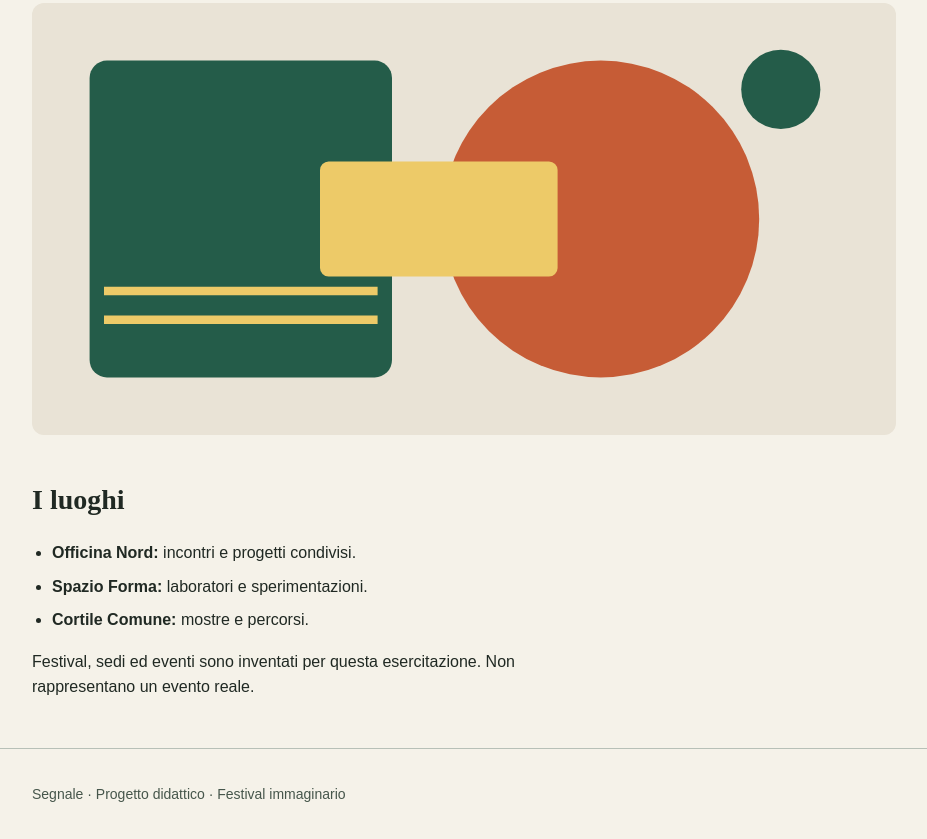
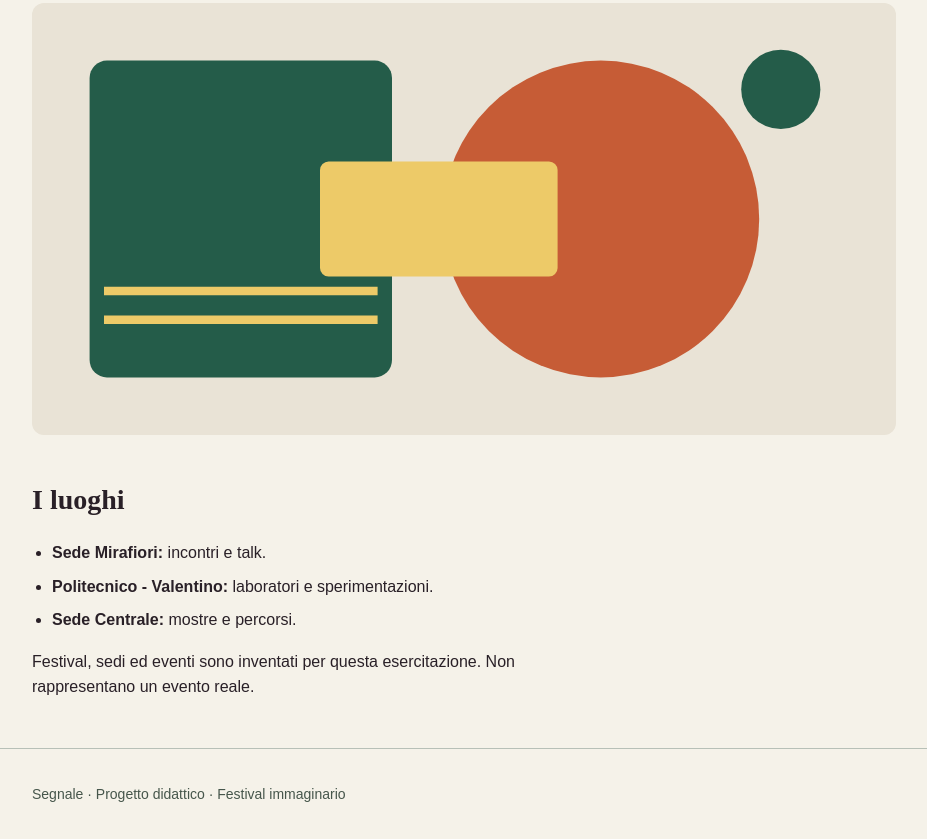
Before and after one commit to evattelapesca/festival-segnale, a plain HTML site: page index.html in a window 1280 px wide. Shown: the part 863-1702 px from the top of the page, without its empty margins (64-991 px from the left). Drawn offline with Linux system fonts and the light colour scheme.

Commit message:
inizio esercitazione 7

```diff
--- a/index.html
+++ b/index.html
@@ -40,9 +40,9 @@
     <section class="content-section" aria-labelledby="titolo-luoghi">
       <h2 id="titolo-luoghi">I luoghi</h2>
       <ul class="venues">
-        <li><strong>Officina Nord:</strong> incontri e progetti condivisi.</li>
-        <li><strong>Spazio Forma:</strong> laboratori e sperimentazioni.</li>
-        <li><strong>Cortile Comune:</strong> mostre e percorsi.</li>
+        <li><strong>Sede Mirafiori:</strong> incontri e talk.</li>
+        <li><strong>Politecnico - Valentino:</strong> laboratori e sperimentazioni.</li>
+        <li><strong>Sede Centrale:</strong> mostre e percorsi.</li>
       </ul>
       <p class="reading-text">Festival, sedi ed eventi sono inventati per questa esercitazione. Non rappresentano un evento reale.</p>
     </section>
--- a/style.css
+++ b/style.css
@@ -3,10 +3,11 @@
 
 /* Scelte comuni: ogni regola usa var() per richiamarne il valore. */
 :root {
-  --colore-primario: #d16446;
-  --colore-primario-scuro: #72057c;
+  --colore-primario: #E86642;
+  --colore-primario-scuro: #9C23A7;
   --colore-sfondo: #f5f2e9;
-  --colore-testo: #202923;
+  --colore-testo: #292027
+  ;
   --font-testo: Zain, Aptos, sans-serif;
   --font-titoli: Poppins, "Times New Roman", serif;
 }
```
Also changed, not shown: 7 other files.
